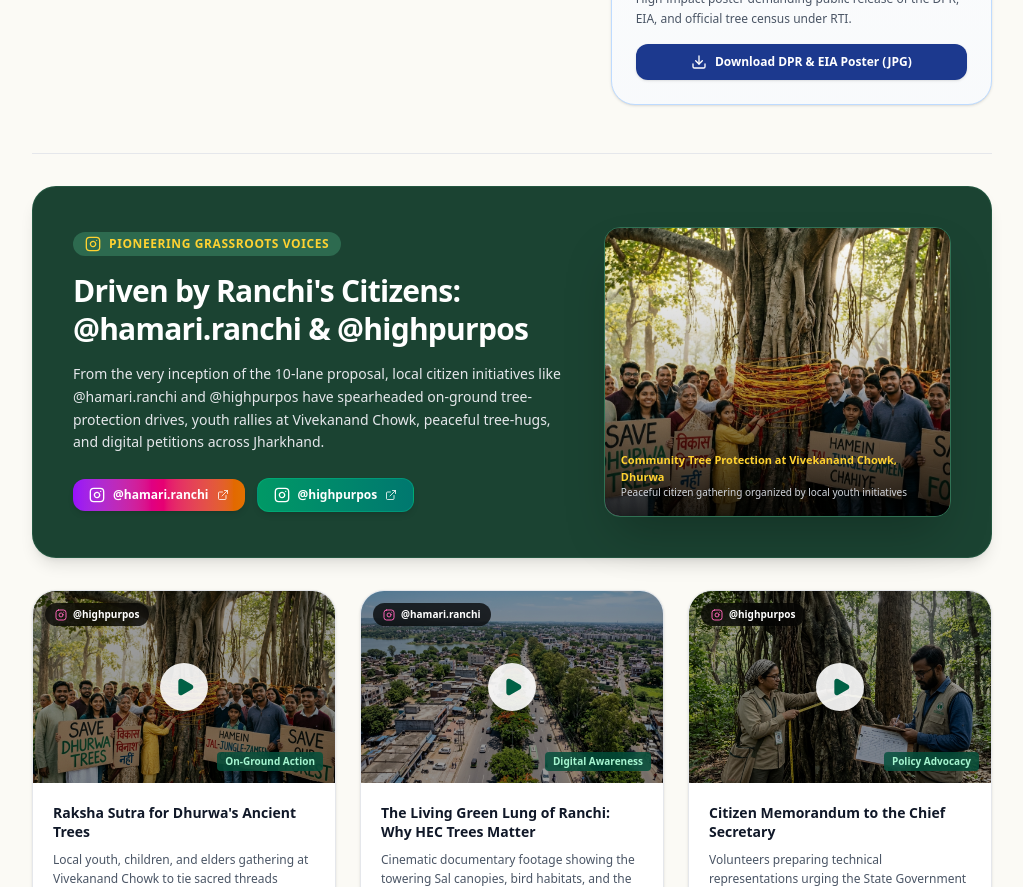
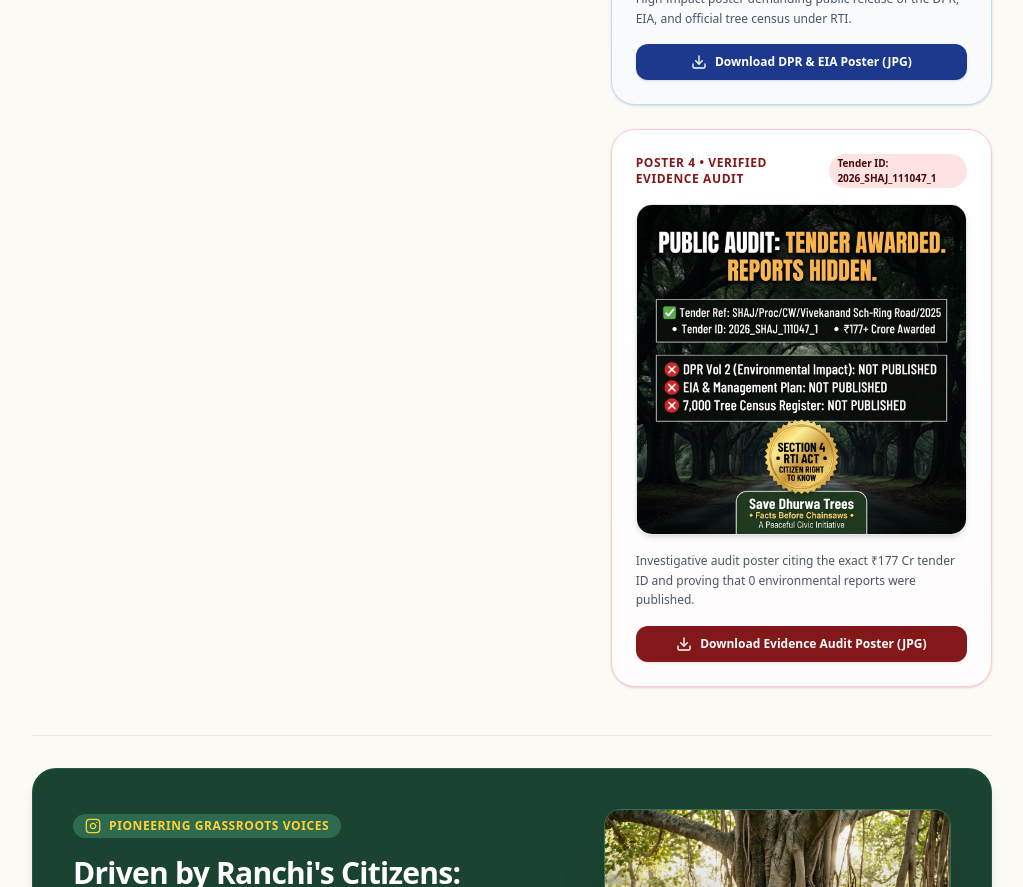
Before and after one commit to GauravSinhaa/save-dhurwa-trees, a Next.js app: page /get-involved in a window 1280 px wide. Shown: the part 2360-3247 px from the top of the page, without its empty margins (128-1151 px from the left). Built offline with nearby package versions, Linux system fonts and the light colour scheme.

Commit message:
Add investigative Evidence Audit Poster (Poster 4) with real Tender ID

```diff
--- a/src/app/get-involved/page.tsx
+++ b/src/app/get-involved/page.tsx
@@ -512,6 +512,36 @@ https://savedhurwatrees.org`;
                 <span>Download DPR &amp; EIA Poster (JPG)</span>
               </a>
             </div>
+
+            {/* Poster 4: Investigative Public Audit (Tender vs Missing Reports) */}
+            <div className="bg-white rounded-3xl border border-red-200 p-6 shadow-sm space-y-4 bg-gradient-to-b from-white to-red-50/20">
+              <div className="flex items-center justify-between">
+                <span className="text-xs uppercase font-bold text-red-900 tracking-wider">
+                  Poster 4 • Verified Evidence Audit
+                </span>
+                <span className="text-[10px] bg-red-100 text-red-950 font-bold px-2 py-0.5 rounded-full">
+                  Tender ID: 2026_SHAJ_111047_1
+                </span>
+              </div>
+              <div className="rounded-2xl overflow-hidden border border-gray-200 shadow-md">
+                <img
+                  src="/images/evidence_audit_poster.jpg"
+                  alt="Public Audit Evidence - Tender Awarded Reports Hidden - Save Dhurwa Trees"
+                  className="w-full h-auto object-cover"
+                />
+              </div>
+              <p className="text-xs text-gray-600 leading-relaxed">
+                Investigative audit poster citing the exact ₹177 Cr tender ID and proving that 0 environmental reports were published.
+              </p>
+              <a
+                href="/images/evidence_audit_poster.jpg"
+                download="Save_Dhurwa_Trees_Evidence_Audit_Poster.jpg"
+                className="w-full py-2.5 px-4 rounded-xl bg-red-900 hover:bg-red-950 text-white text-xs font-bold transition-colors flex items-center justify-center gap-2 shadow-sm"
+              >
+                <Download className="w-4 h-4" />
+                <span>Download Evidence Audit Poster (JPG)</span>
+              </a>
+            </div>
           </div>
         </div>
       </div>
```
Also changed, not shown: public/images/evidence_audit_poster.jpg (added).
